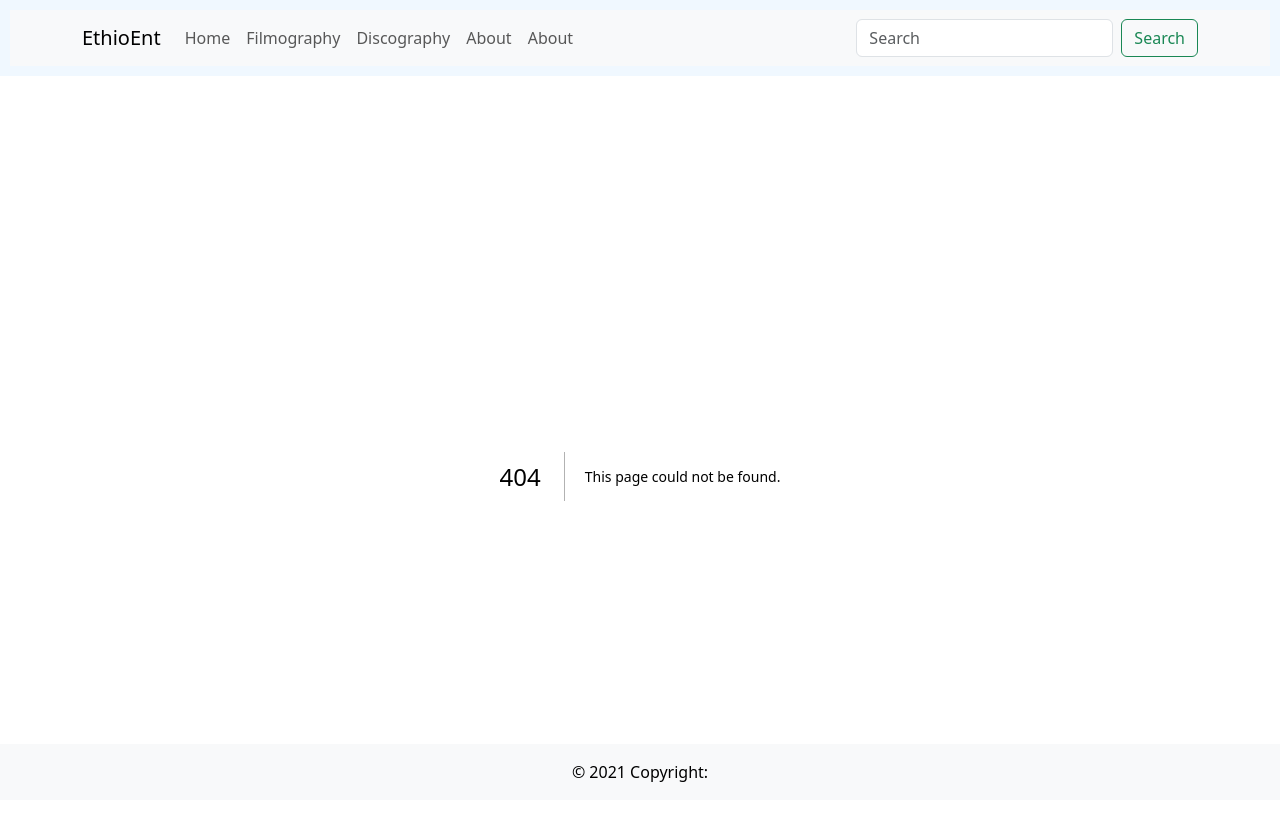
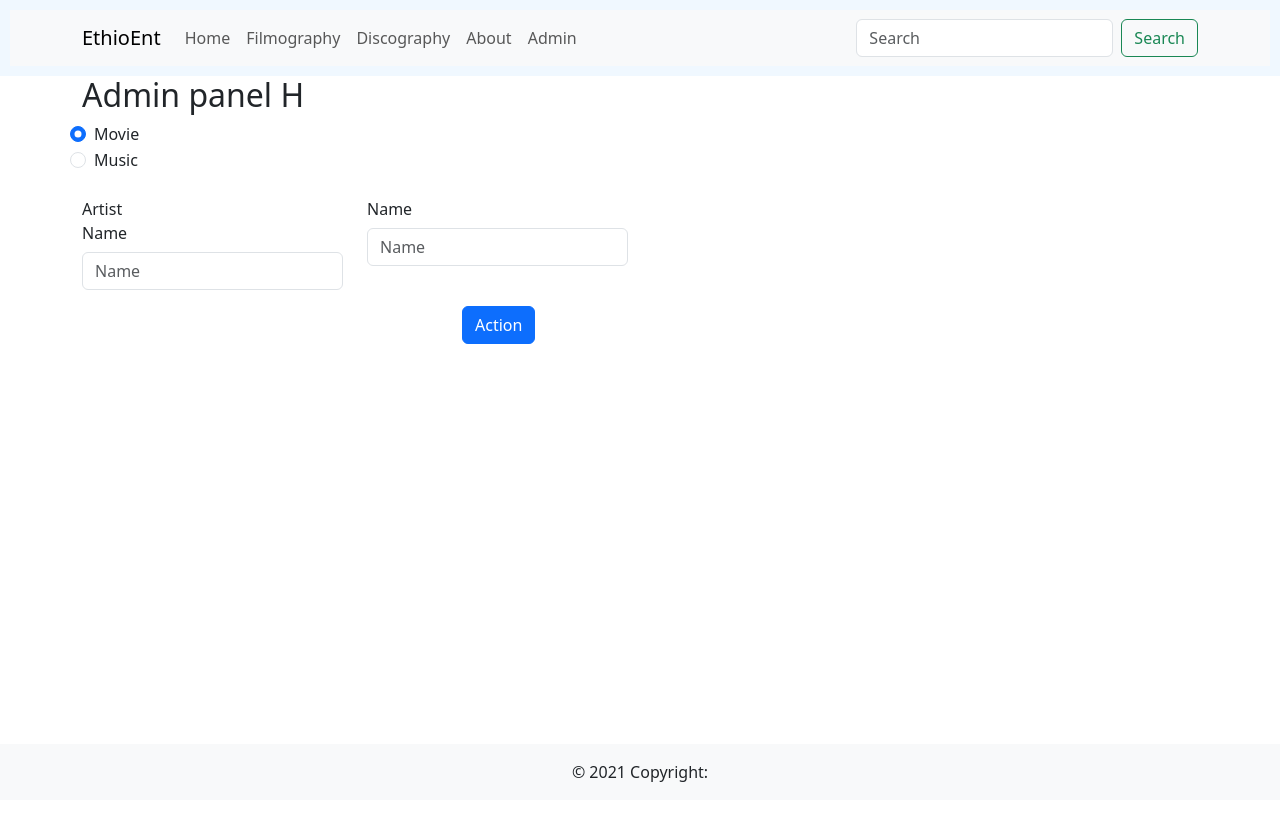
Before and after one commit to abush46/ethioartists-catalog, a Next.js app: page /admin in a window 1280 px wide. Before the commit this address had no page. Shown: the top 820 px of the page. Built offline with nearby package versions, Linux system fonts and the light colour scheme.

Commit message:
admin added

```diff
--- /dev/null
+++ b/app/admin/page.js
@@ -0,0 +1,100 @@
+"use client";
+import React, { useState } from "react";
+import { fetchAlbums } from "@/lib/contentful";
+import styles from "../page.module.css";
+
+const Admin = () => {
+  const [type, setType] = useState("film");
+  const [movieSelected, setMovieSelected] = useState(true);
+  const [musicSelected, setMusicSelected] = useState(false);
+  const [title, setTitle] = useState("");
+  const [year, setYear] = useState("");
+  const [genre, setGenre] = useState("");
+  const [synopsis, setSynopsis] = useState("");
+  const [tracks, setTracks] = useState("");
+  const [h, setH] = useState("H");
+
+  const handleSubmit = async (e) => {
+    e.preventDefault();
+    setH(title);
+    setMusicSelected(!musicSelected);
+  };
+  return (
+    <div className="container">
+      <h2>Admin panel {h}</h2>
+      <form onSubmit={handleSubmit}>
+        <div className="mb-3 row">
+          <div className="form-check">
+            <input
+              className="form-check-input"
+              type="radio"
+              name="Movie"
+              id=""
+              value={movieSelected}
+              checked={movieSelected}
+              onChange={(e) => {
+                setMusicSelected(!musicSelected);
+                setMovieSelected(!movieSelected);
+              }}
+            />
+            <label className="form-check-label">Movie</label>
+          </div>
+          <div className="form-check">
+            <input
+              className="form-check-input"
+              type="radio"
+              name=""
+              id=""
+              value={musicSelected}
+              checked={musicSelected}
+              onChange={(e) => {
+                setMovieSelected(!movieSelected);
+                setMusicSelected(!musicSelected);
+              }}
+            />
+            <label className="form-check-label">Music</label>
+          </div>
+        </div>
+
+        <div className="mb-3 row">
+          <div className="col-3">
+            <label for="inputName" className="col-4 col-form-label">
+              Artist Name
+            </label>
+            <input
+              type="text"
+              value={title}
+              className="form-control"
+              onChange={(e) => setTitle(e.target.value)}
+              name="inputName"
+              id="inputName"
+              placeholder="Name"
+            />
+          </div>
+          <div className="col-3">
+            <label for="inputName" className="col-4 col-form-label">
+              Name
+            </label>
+            <input
+              type="text"
+              className="form-control"
+              name="inputName"
+              id="inputName"
+              placeholder="Name"
+            />
+          </div>
+        </div>
+
+        <div className="mb-3 row">
+          <div className="offset-sm-4 col-sm-8">
+            <button type="submit" className="btn btn-primary">
+              Action
+            </button>
+          </div>
+        </div>
+      </form>
+    </div>
+  );
+};
+
+export default Admin;
--- a/app/layout.js
+++ b/app/layout.js
@@ -64,8 +64,8 @@ export default function RootLayout({ children }) {
                     </Link>
                   </li>
                   <li class="nav-item">
-                    <Link className="nav-link" href="/Home">
-                      About
+                    <Link className="nav-link" href="/admin">
+                      Admin
                     </Link>
                   </li>
                 </ul>
--- a/app/page.js
+++ b/app/page.js
@@ -5,6 +5,7 @@ export default function Home() {
   return (
     <div className="container">
       <div className="row">
+        <div className="col">
           <div class="card">
             <div class="card-body">
               <h4 class="card-title">Title</h4>
@@ -21,6 +22,8 @@ export default function Home() {
               </a>
             </div>
           </div>
+        </div>
+        <div className="col">
           <div class="card">
             <div class="card-body">
               <h4 class="card-title">Title</h4>
@@ -37,6 +40,8 @@ export default function Home() {
               </a>
             </div>
           </div>
+        </div>
+        <div className="col">
           <div class="card">
             <div class="card-body">
               <h4 class="card-title">Title</h4>
@@ -55,5 +60,6 @@ export default function Home() {
           </div>
         </div>
       </div>
+    </div>
   );
 }
```
Lines whose indentation alone changed are shown as unchanged.
